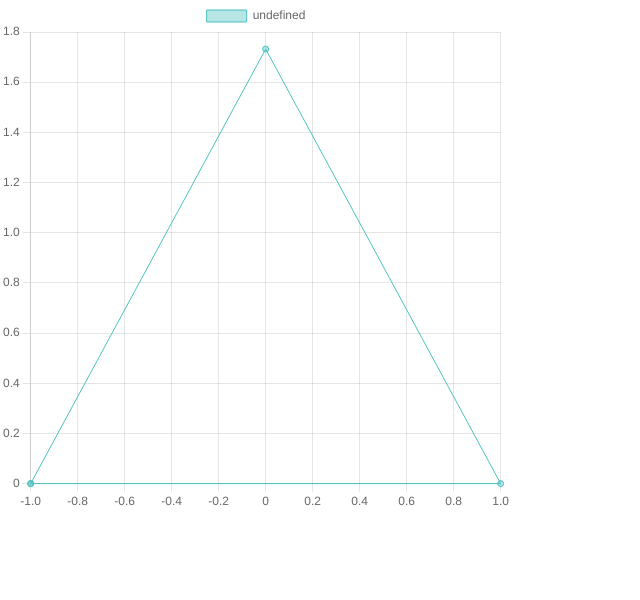
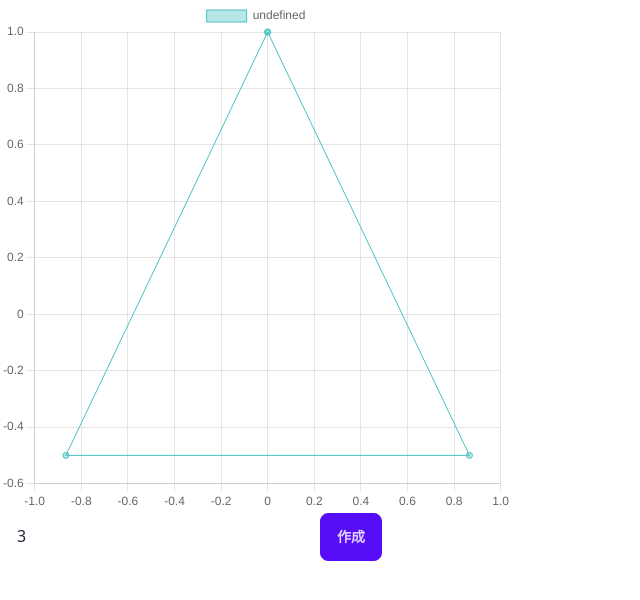
Before and after one commit to maaaashi/draw-regular-polygon, a Next.js app: page / in a window 1280 px wide. Shown: the top 600 px of the page, without its empty margins (0-640 px from the left). Built offline with nearby package versions, Linux system fonts and the light colour scheme.

Commit message:
一旦動くところまで

```diff
--- a/package.json
+++ b/package.json
@@ -14,6 +14,7 @@
     "@types/react-dom": "18.2.7",
     "autoprefixer": "10.4.14",
     "chart.js": "^4.3.3",
+    "daisyui": "^3.5.1",
     "eslint": "8.47.0",
     "eslint-config-next": "13.4.13",
     "next": "13.4.13",
--- a/src/app/layout.tsx
+++ b/src/app/layout.tsx
@@ -2,8 +2,7 @@ import './globals.css'
 import type { Metadata } from 'next'
 
 export const metadata: Metadata = {
-  title: 'Create Next App',
-  description: 'Generated by create next app',
+  title: 'DRP',
 }
 
 export default function RootLayout({
--- a/src/app/page.tsx
+++ b/src/app/page.tsx
@@ -1,16 +1,68 @@
+'use client'
+
 import ComplexPlaneChart from '@/components/ComplexChart'
+import { FormEvent, useState } from 'react'
+
+export type Point = {
+  x: number
+  y: number
+  rad: number
+}
 
 export default function Home() {
-  const data = [
-    { x: -1, y: 0 },
-    { x: 1, y: 0 },
-    { x: 0, y: 1.732 },
-    { x: -1, y: 0 },
-  ]
+  const [userInput, setUserInput] = useState(3)
+
+  const A: Point = {
+    x: Math.cos(Math.PI / 2),
+    y: Math.sin(Math.PI / 2),
+    rad: Math.PI / 2,
+  }
+  const B: Point = {
+    x: Math.cos((Math.PI * 7) / 6),
+    y: Math.sin((Math.PI * 7) / 6),
+    rad: (Math.PI * 7) / 6,
+  }
+  const C: Point = {
+    x: Math.cos((Math.PI * 11) / 6),
+    y: Math.sin((Math.PI * 11) / 6),
+    rad: (Math.PI * 11) / 6,
+  }
+  const [data, setData] = useState<Point[]>([A, B, C, A])
+
+  const submitHandler = (e: FormEvent) => {
+    e.preventDefault()
+    let changeData: Point[] = [A]
+    do {
+      const last = changeData[changeData.length - 1]
+      const rad = last.rad + (2 * Math.PI) / userInput
+      const point: Point = {
+        x: Math.cos(rad),
+        y: Math.sin(rad),
+        rad,
+      }
+      changeData.push(point)
+    } while (Math.sin(changeData[changeData.length - 1].rad) !== 1)
+
+    setData(changeData)
+  }
 
   return (
     <main className='h-screen'>
       <ComplexPlaneChart data={data} />
+      <form onSubmit={submitHandler}>
+        <input
+          type='text'
+          name='number'
+          value={userInput}
+          className='input w-full max-w-xs'
+          onChange={(e) => {
+            setUserInput(+e.target.value)
+          }}
+        />
+        <button className='btn btn-primary' type='submit'>
+          作成
+        </button>
+      </form>
     </main>
   )
 }
--- a/src/components/ComplexChart.tsx
+++ b/src/components/ComplexChart.tsx
@@ -9,14 +9,20 @@ import {
   Tooltip,
   Legend,
 } from 'chart.js'
+import { Point } from '@/app/page'
+import { FC } from 'react'
 
 ChartJS.register(LinearScale, PointElement, LineElement, Tooltip, Legend)
 
-const ComplexChart = ({ data }) => {
+interface Props {
+  data: Point[]
+}
+
+const ComplexChart: FC<Props> = ({ data }) => {
   const chartData = {
     datasets: [
       {
-        data: data,
+        data,
         backgroundColor: 'rgba(75,192,192,0.4)',
         borderColor: 'rgba(75,192,192,1)',
         borderWidth: 1,
--- a/tailwind.config.js
+++ b/tailwind.config.js
@@ -14,5 +14,5 @@ module.exports = {
       },
     },
   },
-  plugins: [],
+  plugins: [require('daisyui')],
 }
```
Also changed, not shown: 1 other file (tests, documents, lock files or other folders).
